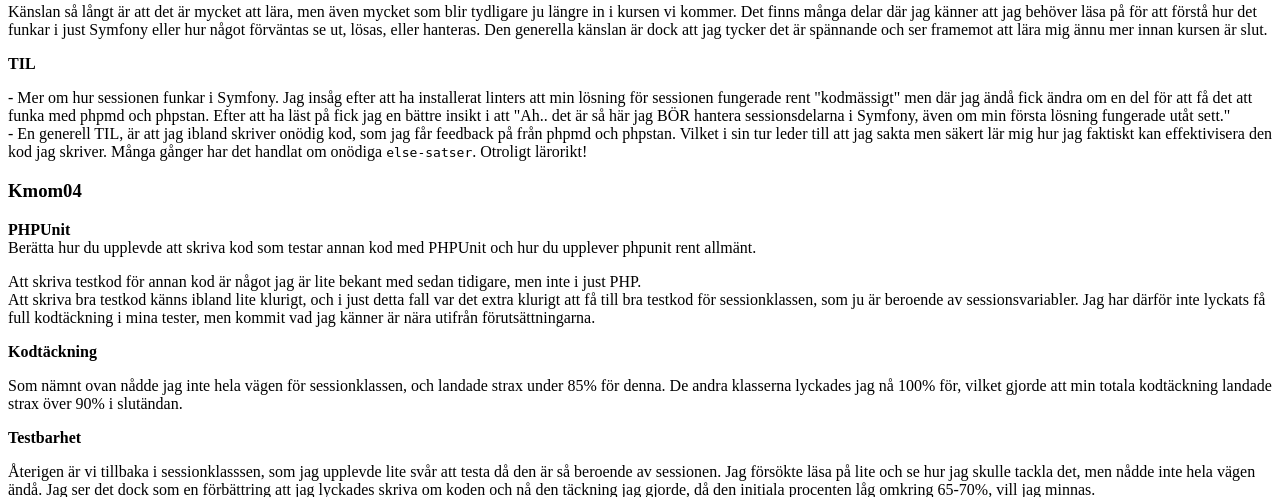
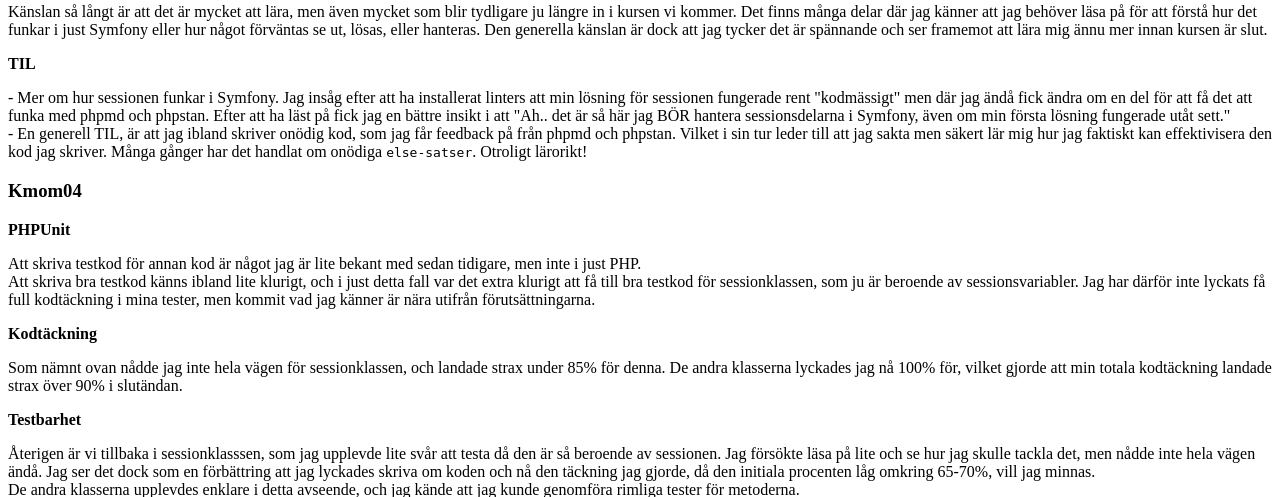
Before and after one commit to caas23/mvc, a Symfony app: template templates/Shared/report.html.twig in a window 1280 px wide. Shown: the part 2204-2701 px from the top of the page. Run offline with Twig, Linux system fonts and the light colour scheme; the template is opened without the code that fills it, so the values that code supplies are empty; some libraries are stand-ins or nearby versions.

Commit message:
report for kmom04, corrected

```diff
--- a/templates/Shared/report.html.twig
+++ b/templates/Shared/report.html.twig
@@ -162,7 +162,6 @@
             <p>
 
                 <strong>PHPUnit</strong><br>
-                Berätta hur du upplevde att skriva kod som testar annan kod med PHPUnit och hur du upplever phpunit rent allmänt.
                 <p>
                     Att skriva testkod för annan kod är något jag är lite bekant med sedan tidigare, men inte i just PHP.<br>
                     Att skriva bra testkod känns ibland lite klurigt, och i just detta fall var det extra klurigt att få till bra testkod
```
